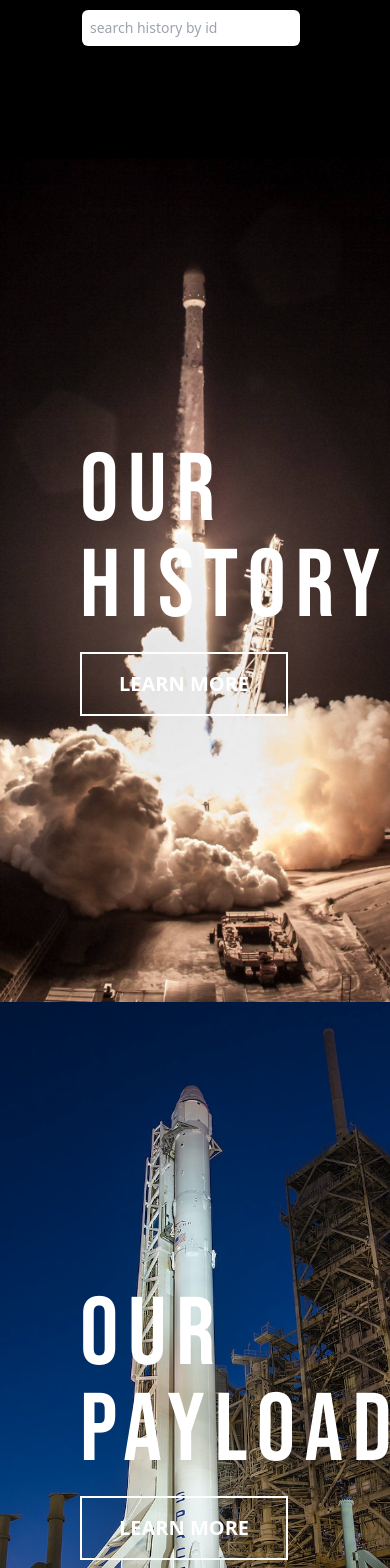
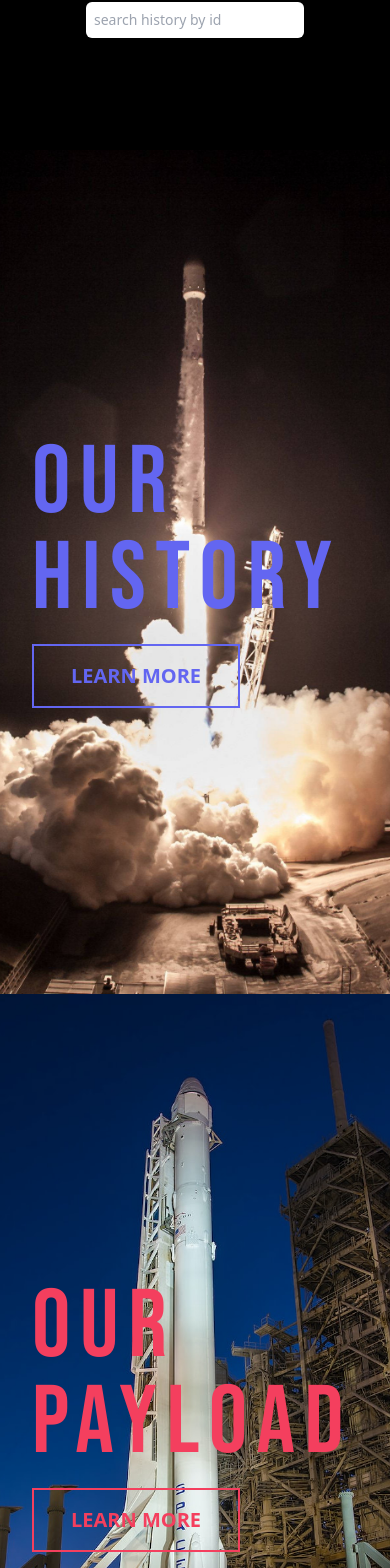
Before and after one commit to pranjalshukla23/spacex, a Next.js app: page / in a window 390 px wide. Shown: the part 158-1726 px from the top of the page. Built offline with nearby package versions, Linux system fonts and the light colour scheme.

Commit message:
made responsive

```diff
--- a/components/Details.jsx
+++ b/components/Details.jsx
@@ -8,30 +8,30 @@ export const Details = ({ title, date, number, details, link, article }) => {
         </h1>
       </div>
       <div className="w-full md:w-1/2">
-        <div className="flex justify-between border-b-4 border-gray-700 text-white">
-          <div className="font-bebas font-bold text-2xl">title</div>
-          <div className="font-bebas text-xl text-slate-300">{title}</div>
+        <div className="flex flex-col lg:flex-row items-center justify-between border-b-4 border-gray-700 text-white">
+          <div className="font-bebas font-bold text-md md:text-2xl">title</div>
+          <div className="font-bebas text-base  text-slate-300">{title}</div>
         </div>
 
-        <div className="flex justify-between border-b-4 border-gray-700 text-white">
-          <div className="font-bebas font-bold text-2xl">Date</div>
-          <div className="font-bebas text-xl text-slate-300">{date}</div>
+        <div className="flex flex-col lg:flex-row items-center justify-between border-b-4 border-gray-700 text-white">
+          <div className="font-bebas font-bold text-md md:text-2xl">Date</div>
+          <div className="font-bebas text-base  text-slate-300">{date}</div>
         </div>
-        <div className="flex justify-between border-b-4 border-gray-700 text-white">
-          <div className="font-bebas font-bold text-2xl">Flight Number</div>
-          <div className="font-bebas text-xl text-slate-300">{number}</div>
+        <div className="flex flex-col lg:flex-row items-center justify-between border-b-4 border-gray-700 text-white">
+          <div className="font-bebas font-bold text-md md:text-2xl">Flight Number</div>
+          <div className="font-bebas text-base   text-slate-300">{number}</div>
         </div>
-        <div className="flex justify-between text-white border-b-4 border-gray-700">
-          <div className="font-bebas font-bold text-2xl">Description</div>
-          <div className="font-bebas text-xl text-slate-300">{details}</div>
+        <div className="flex flex-col lg:flex-row items-center justify-between text-white border-b-4 border-gray-700">
+          <div className="font-bebas font-bold text-md md:text-2xl">Description</div>
+          <div className="font-bebas text-base  text-slate-300">{details.substring(0,20) + "..." +details.substring(21,40)}</div>
         </div>
-        <div className="flex justify-between text-white border-b-4 border-gray-700">
-          <div className="font-bebas font-bold text-2xl">article</div>
-          <div className="font-bebas text-xl text-slate-300">{article}</div>
+        <div className="flex flex-col lg:flex-row items-center justify-between text-white border-b-4 border-gray-700">
+          <div className="font-bebas font-bold text-md md:text-2xl">article</div>
+          <div className="font-bebas text-base   text-slate-300">{article}</div>
         </div>
-        <div className="flex justify-between text-white">
-          <div className="font-bebas font-bold text-2xl">link</div>
-          <div className="font-bebas text-xl text-slate-300">{link}</div>
+        <div className="flex flex-col lg:flex-row items-center justify-between text-white">
+          <div className="font-bebas font-bold text-md md:text-2xl">link</div>
+          <div className="font-bebas text-base  text-slate-300">{link}</div>
         </div>
       </div>
     </div>
--- a/components/Header.jsx
+++ b/components/Header.jsx
@@ -40,7 +40,7 @@ export const Header = () => {
             Payload
           </div>
         </Link>
-        <div className="p-2 flex justify-center items-center gap-2">
+        <div className="flex flex-col md:flex-row justify-center items-center gap-2 ">
           <input
             type="text"
             className="font-sans text-sm p-2 text-black rounded-md"
--- a/components/Stats.jsx
+++ b/components/Stats.jsx
@@ -17,51 +17,51 @@ export const Stats = ({
         </h1>
       </div>
       <div className="w-full md:w-1/2">
-        <div className="flex justify-between border-b-4 border-gray-700 text-white">
+        <div className="flex flex-col lg:flex-row items-center justify-between border-b-4 border-gray-700 text-white">
           <div className="font-bebas font-bold text-2xl">id</div>
           <div className="font-bebas text-xl text-slate-300">
             {id ? id : ""}
           </div>
         </div>
-        <div className="flex justify-between border-b-4 border-gray-700 text-white">
+        <div className="flex flex-col lg:flex-row items-center justify-between border-b-4 border-gray-700 text-white">
           <div className="font-bebas font-bold text-2xl">Nationality</div>
           <div className="font-bebas text-xl text-slate-300">
             {nationality ? nationality : "-"}
           </div>
         </div>
 
-        <div className="flex justify-between border-b-4 border-gray-700 text-white">
+        <div className="flex flex-col lg:flex-row items-center justify-between border-b-4 border-gray-700 text-white">
           <div className="font-bebas font-bold text-2xl">Manufacturer</div>
           <div className="font-bebas text-xl text-slate-300">
             {manufacturer ? manufacturer : "-"}
           </div>
         </div>
-        <div className="flex justify-between border-b-4 border-gray-700 text-white">
+        <div className="flex flex-col lg:flex-row items-center justify-between border-b-4 border-gray-700 text-white">
           <div className="font-bebas font-bold text-2xl">type</div>
           <div className="font-bebas text-xl text-slate-300">
             {type ? type : "-"}
           </div>
         </div>
-        <div className="flex justify-between text-white border-b-4 border-gray-700">
+        <div className="flex flex-col lg:flex-row items-center justify-between text-white border-b-4 border-gray-700">
           <div className="font-bebas font-bold text-2xl">Orbit</div>
           <div className="font-bebas text-xl text-slate-300">
             {orbit ? orbit : "-"}
           </div>
         </div>
-        <div className="flex justify-between text-white border-b-4 border-gray-700">
+        <div className="flex flex-col lg:flex-row items-center justify-between text-white border-b-4 border-gray-700">
           <div className="font-bebas font-bold text-2xl">Mass in Kg</div>
           <div className="font-bebas text-xl text-slate-300">
             {mass_kg ? mass_kg : "-"}
           </div>
         </div>
-        <div className="flex justify-between text-white">
+        <div className="flex flex-col lg:flex-row items-center justify-between text-white">
           <div className="font-bebas font-bold text-2xl">Mass in lbs</div>
           <div className="font-bebas text-xl text-slate-300">
             {mass_lbs ? mass_lbs : "-"}
           </div>
         </div>
         {customers.map((customer, idx) => (
-          <div key={idx} className="flex justify-between text-white">
+          <div key={idx} className="flex flex-col lg:flex-row items-center justify-between text-white">
             <div className="font-bebas font-bold text-2xl">Customer </div>
             <div className="font-bebas text-xl text-slate-300">{customer}</div>
           </div>
--- a/pages/index.js
+++ b/pages/index.js
@@ -3,16 +3,7 @@ import { Header } from "../components/Header";
 import Link from "next/link";
 
 export default function Home() {
-  const infos = [
-    {
-      text: "Our History",
-      imageUrl: "launch-1.jpg",
-    },
-    {
-      text: "Our Payload",
-      imageUrl: "launch-3.jpg",
-    },
-  ];
+
   return (
     <div>
       <Head>
@@ -24,22 +15,22 @@ export default function Home() {
       <main className="">
         <div
           className={` h-screen bg-[url('/images/launch-1.jpg')]
- bg-origin-padding bg-top bg-no-repeat bg-cover text-white flex flex-col justify-center items-start p-20 gap-4`}
+ bg-origin-padding bg-top bg-no-repeat bg-cover text-white flex flex-col justify-center items-start p-8 gap-4`}
         >
-          <h1 className="text-8xl tracking-widest font-bebas">our history</h1>
+          <h1 className="text-8xl tracking-widest font-bebas text-indigo-500 md:text-white">our history</h1>
           <Link href="/history">
-            <button className="text-xl font-bold uppercase text-white p-4 w-52 border-2 border-white transition-colors duration-500 ease-in-out hover:bg-white hover:text-black">
+            <button className="text-xl font-bold uppercase text-indigo-500 md:text-white p-4 w-52 border-2 border-indigo-500 md:border-white transition-colors duration-500 ease-in-out hover:bg-indigo-600 md:hover:bg-white hover:text-black">
               Learn More
             </button>
           </Link>
         </div>
         <div
           className={` h-screen bg-[url('/images/rocket-1-medium.jpg')]
- bg-origin-padding bg-top bg-no-repeat bg-cover text-white flex flex-col justify-center items-start p-20 gap-4`}
+ bg-origin-padding bg-top bg-no-repeat bg-cover text-white flex flex-col justify-center items-start p-8 gap-4`}
         >
-          <h1 className="text-8xl tracking-widest font-bebas">our payload</h1>
+          <h1 className="text-8xl tracking-widest font-bebas text-rose-500 md:text-white">our payload</h1>
           <Link href="/payload">
-            <button className="text-xl font-bold uppercase text-white p-4 w-52 border-2 border-white transition-colors duration-500 ease-in-out hover:bg-white hover:text-black">
+            <button className="text-xl font-bold uppercase text-rose-500 md:text-white p-4 w-52 border-2 border-rose-500 md:border-white transition-colors duration-500 ease-in-out hover:bg-rose-600 md:hover:bg-white hover:text-black">
               Learn More
             </button>
           </Link>
```
